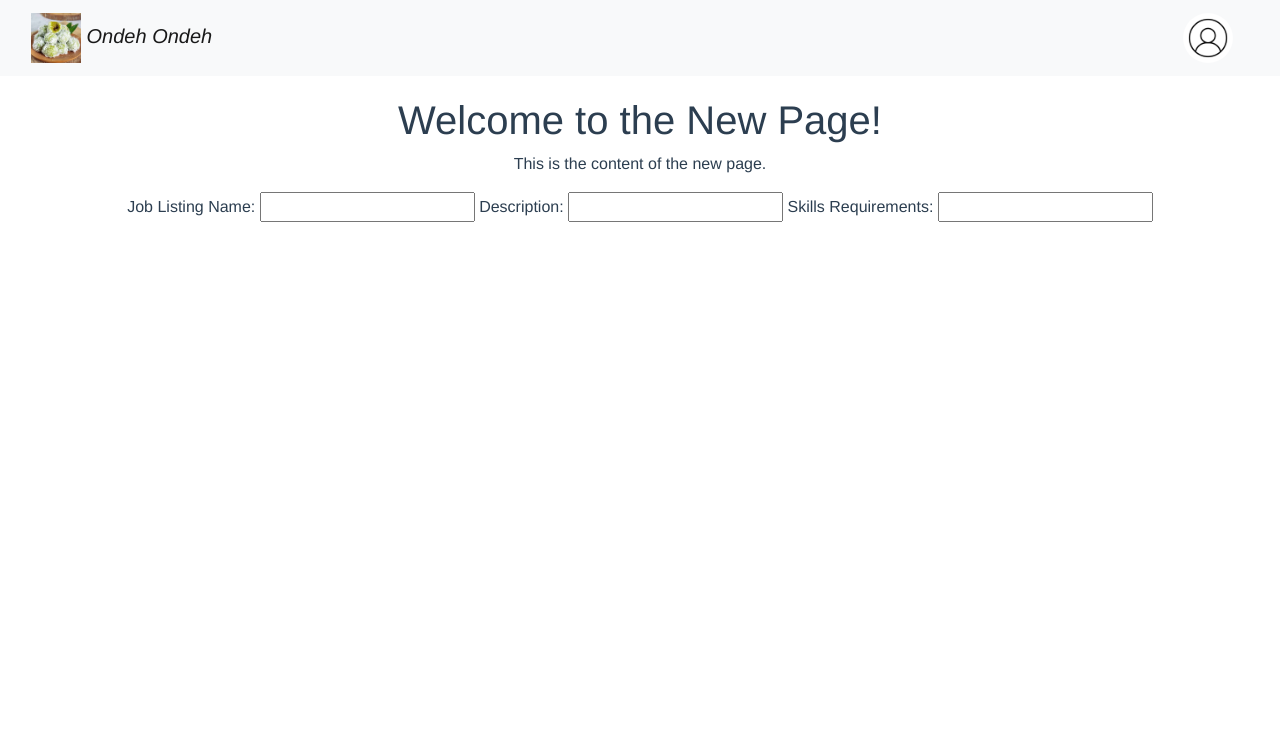
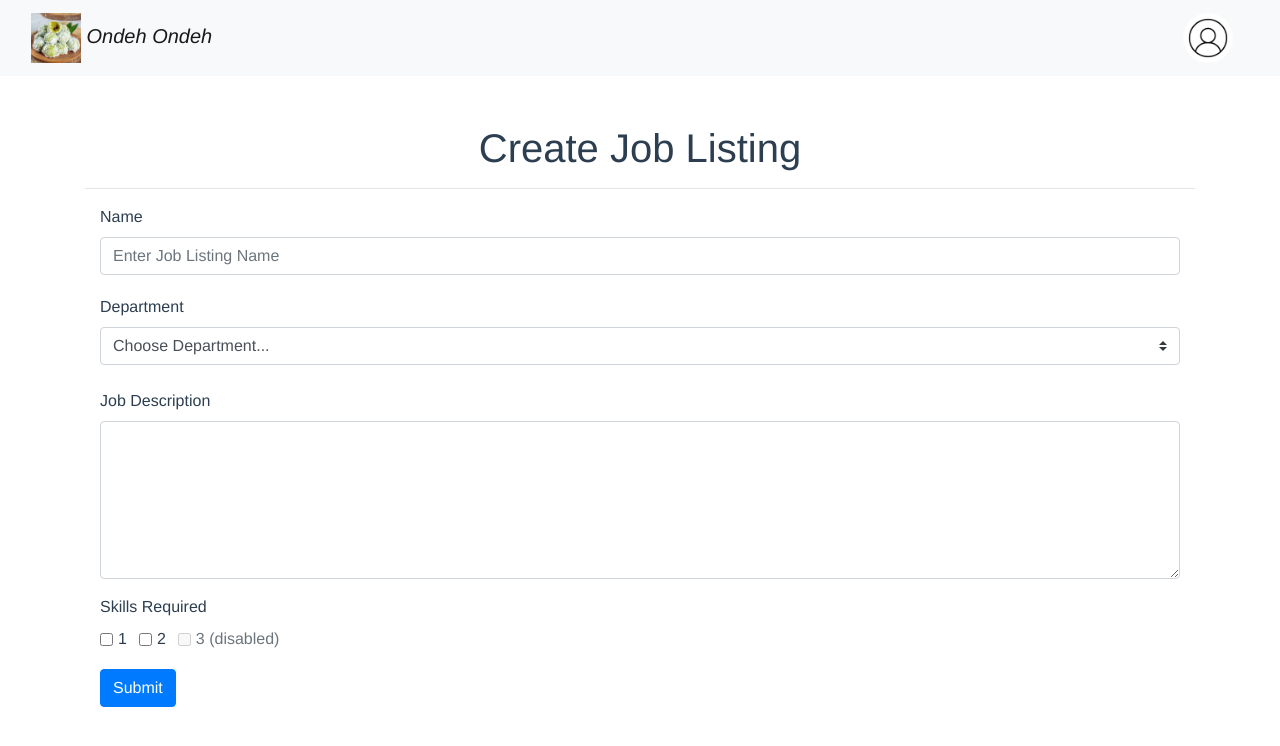
Before and after one commit to L1uM4rt1n/SPM-Project, a Vue app in the folder Frontend/spm-proj/: page /create-job-listing in a window 1280 px wide. Shown: the top 746 px of the page. Built offline with nearby package versions, Linux system fonts and the light colour scheme.

Commit message:
19 sept commit 2
with createJobListing Page

```diff
--- a/Frontend/spm-proj/src/App.vue
+++ b/Frontend/spm-proj/src/App.vue
@@ -68,7 +68,7 @@ export default {
   font-family: Avenir, Helvetica, Arial, sans-serif;
   -webkit-font-smoothing: antialiased;
   -moz-osx-font-smoothing: grayscale;
-  text-align: center;
+  /* text-align: center; */
   color: #2c3e50;
   margin-top: 0px;
 }
--- a/Frontend/spm-proj/src/views/createJobListing.vue
+++ b/Frontend/spm-proj/src/views/createJobListing.vue
@@ -1,15 +1,61 @@
 <template>
-    <div class="createJobListing">
-    <h1>Welcome to the New Page!</h1>
-    <p>This is the content of the new page.</p>
-    <!-- Add your page content here -->
-    Job Listing Name: <input type="text">
-    Description: <input type="text">
-    Skills Requirements: <input type="text">
+
+    <div class="createJobListing container my-5">
+    <div class="text-center">
+        <h1 class="">Create Job Listing</h1>
     </div>
+
+    <hr>
+        <div class="container">
+            <div class="form-group">
+                <label for="exampleInputEmail1">Name</label>
+                <input type="email" class="form-control" id="jobName" aria-describedby="jobName" placeholder="Enter Job Listing Name">
+                <!-- <small id="" class="form-text text-muted">This is a small description</small> -->
+            </div>
+
+            <label class="my-1 mr-2" for="inlineFormCustomSelectPref">Department</label>
+            <select class="custom-select my-1 mr-sm-2 mb-4" id="inlineFormCustomSelectPref">
+                <option selected>Choose Department...</option>
+                <option value="1">One</option>
+                <option value="2">Two</option>
+                <option value="3">Three</option>
+            </select>
+
+            <label for="exampleFormControlTextarea1">Job Description</label>
+                <textarea class="form-control" id="exampleFormControlTextarea1" rows="6"></textarea>
+
+            <!-- Checkboxes -->
+            <div class="py-3">
+                <label for="Skills">Skills Required</label><br>
+                <div class="form-check form-check-inline">
+                    <input class="form-check-input" type="checkbox" id="inlineCheckbox1" value="option1">
+                    <label class="form-check-label" for="inlineCheckbox1">1</label>
+                </div>
+                <div class="form-check form-check-inline">
+                    <input class="form-check-input" type="checkbox" id="inlineCheckbox2" value="option2">
+                    <label class="form-check-label" for="inlineCheckbox2">2</label>
+                </div>
+                <div class="form-check form-check-inline">
+                    <input class="form-check-input" type="checkbox" id="inlineCheckbox3" value="option3" disabled>
+                    <label class="form-check-label" for="inlineCheckbox3">3 (disabled)</label>
+                </div>
+            </div>
+
+
+            <button type="submit" class="btn btn-primary">Submit</button>
+        </div>
+    </div>
+
+
+
+
 </template>
 
 <script>
+import 'bootstrap/dist/css/bootstrap.css'; // Import Bootstrap 4 CSS
+import 'jquery/dist/jquery.min.js'; // Import jQuery
+import 'bootstrap/dist/js/bootstrap.min.js'; // Import Bootstrap 4 JS
+
 export default {
     name: 'createJobListing',
     // Other component options and code
@@ -20,10 +66,10 @@ export default {
 
 <style>
 /* Add your component-specific styles here */
-.createJobListing {
+/* .createJobListing {
     text-align: center;
     padding: 20px;
-}
+} */
 
 /* Additional styling for elements on this page */
 </style>
```
